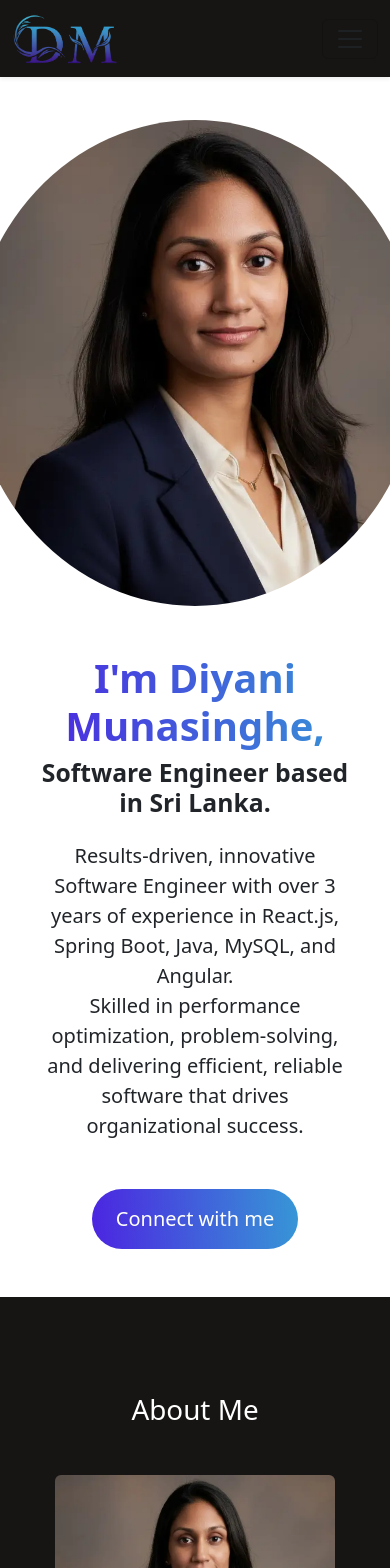
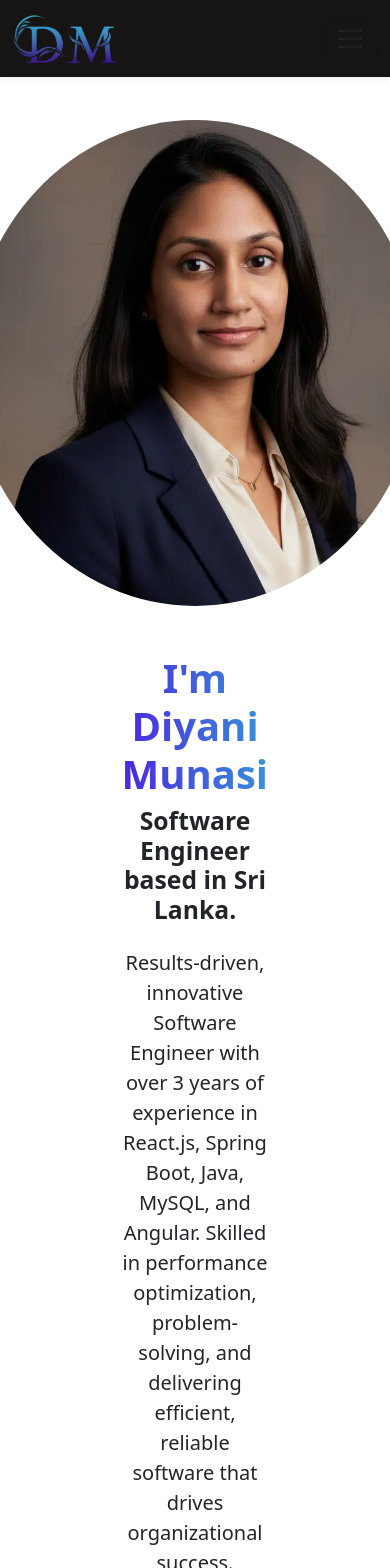
Before and after one commit to DiyaniDilaksha/Diyani-Dilaksha-Portfolio, a React (Vite) app: page / in a window 390 px wide. Shown: the top 1568 px of the page. Built offline with nearby package versions, Linux system fonts and the light colour scheme.

Commit message:
Updated UI and fixed responsive layout

```diff
--- a/src/components/HeroSection.jsx
+++ b/src/components/HeroSection.jsx
@@ -15,14 +15,14 @@ const Hero = () => {
           style={{ maxWidth: "450px" }}
         />
       </div>
-
-      <div className="hero-text w-100 w-md-75 w-lg-50 px-3 px-lg-0">
+ <div className="w-50 w-md-75 w-lg-100 px-3 px-lg-0">
+      {/* <div className="w-100 w-md-75 w-lg-50 px-3 px-lg-0"> */}
         <h2 className="custom-name">I'm Diyani Munasinghe,</h2>
         <h2 className="fw-bold mb-4">Software Engineer based in Sri Lanka.</h2>
 
         <p className="mb-5 fs-5">
           Results-driven, innovative Software Engineer with over 3 years of
-          experience in React.js, Spring Boot, Java, MySQL, and Angular. <br />
+          experience in React.js, Spring Boot, Java, MySQL, and Angular.
           Skilled in performance optimization, problem-solving, and delivering
           efficient, reliable software that drives organizational success.
         </p>
```
